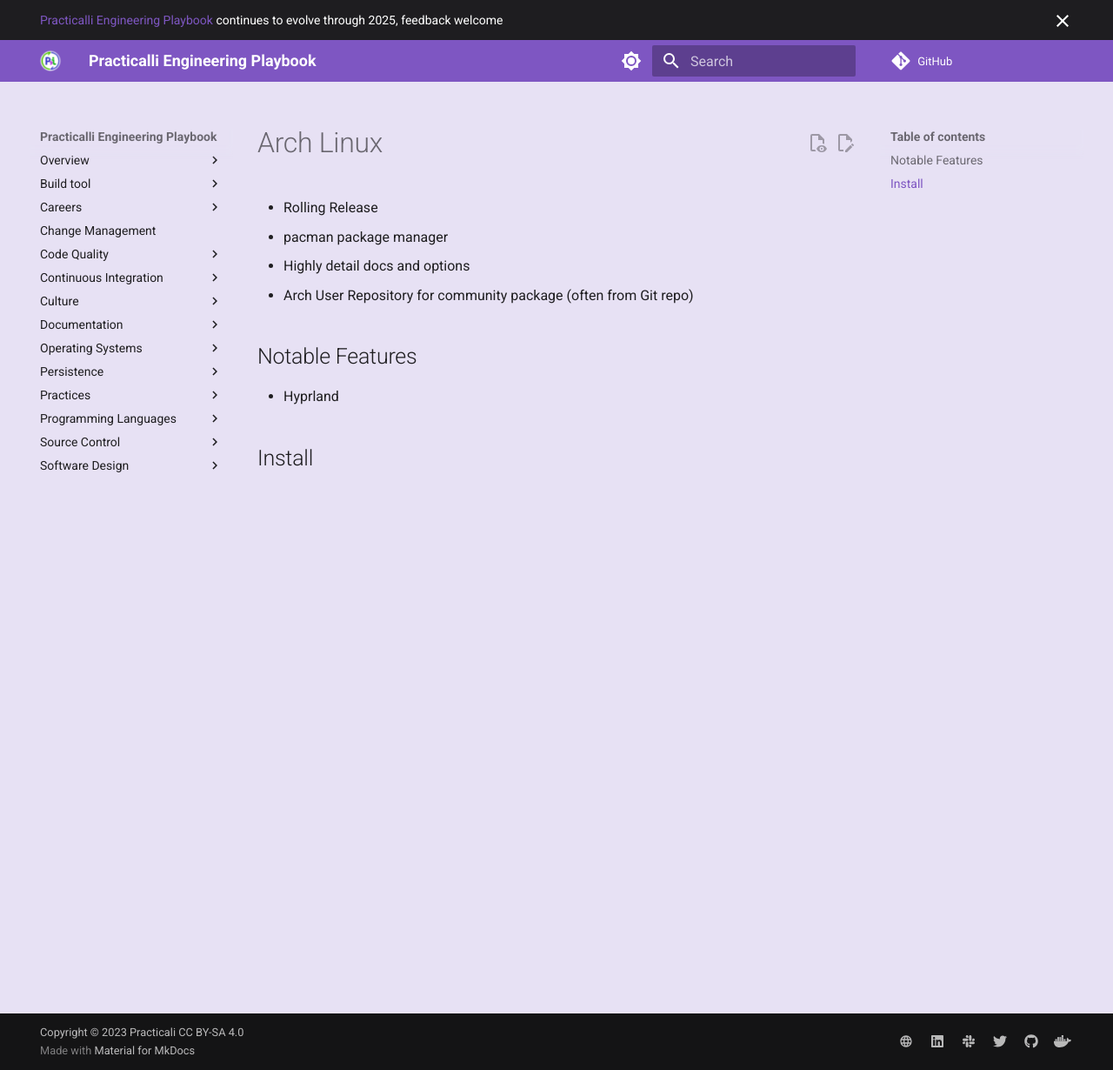
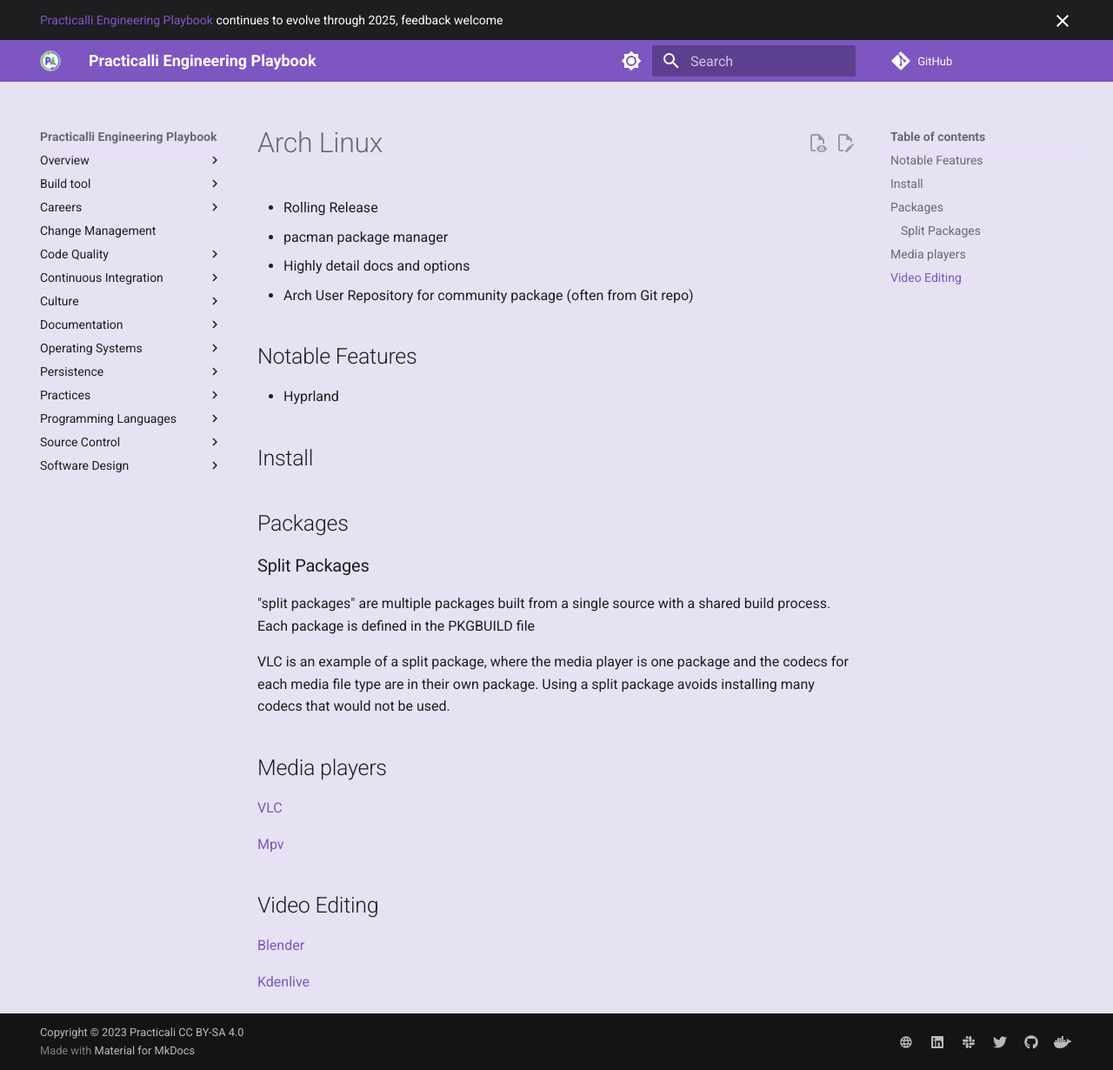
Before and after one commit to practicalli/engineering-playbook, an MkDocs documentation site: the page built from docs/os/linux/arch-linux.md, in a window 1280 px wide and 1230 px high. Shown: the whole window at 87% size. Built offline with MkDocs 1.6.1 and Material for MkDocs 9.7.7, drawn with Linux system fonts in a browser that asks for light colours; plug-ins that fetch from the network failed and are left out; comment, search, counter and statistics services are not loaded.

Commit message:
os: description of Arch Linux split packages

```diff
--- a/docs/os/linux/arch-linux.md
+++ b/docs/os/linux/arch-linux.md
@@ -12,3 +12,27 @@
 
 
 ## Install
+
+
+## Packages
+
+
+### Split Packages
+
+"split packages" are multiple packages built from a single source with a shared build process. Each package is defined in the PKGBUILD file
+
+VLC is an example of a split package, where the media player is one package and the codecs for each media file type are in their own package.  Using a split package avoids installing many codecs that would not be used.
+
+
+## Media players
+
+[VLC]()
+
+[Mpv]()
+
+
+## Video Editing
+
+[Blender]()
+
+[Kdenlive]()
```
